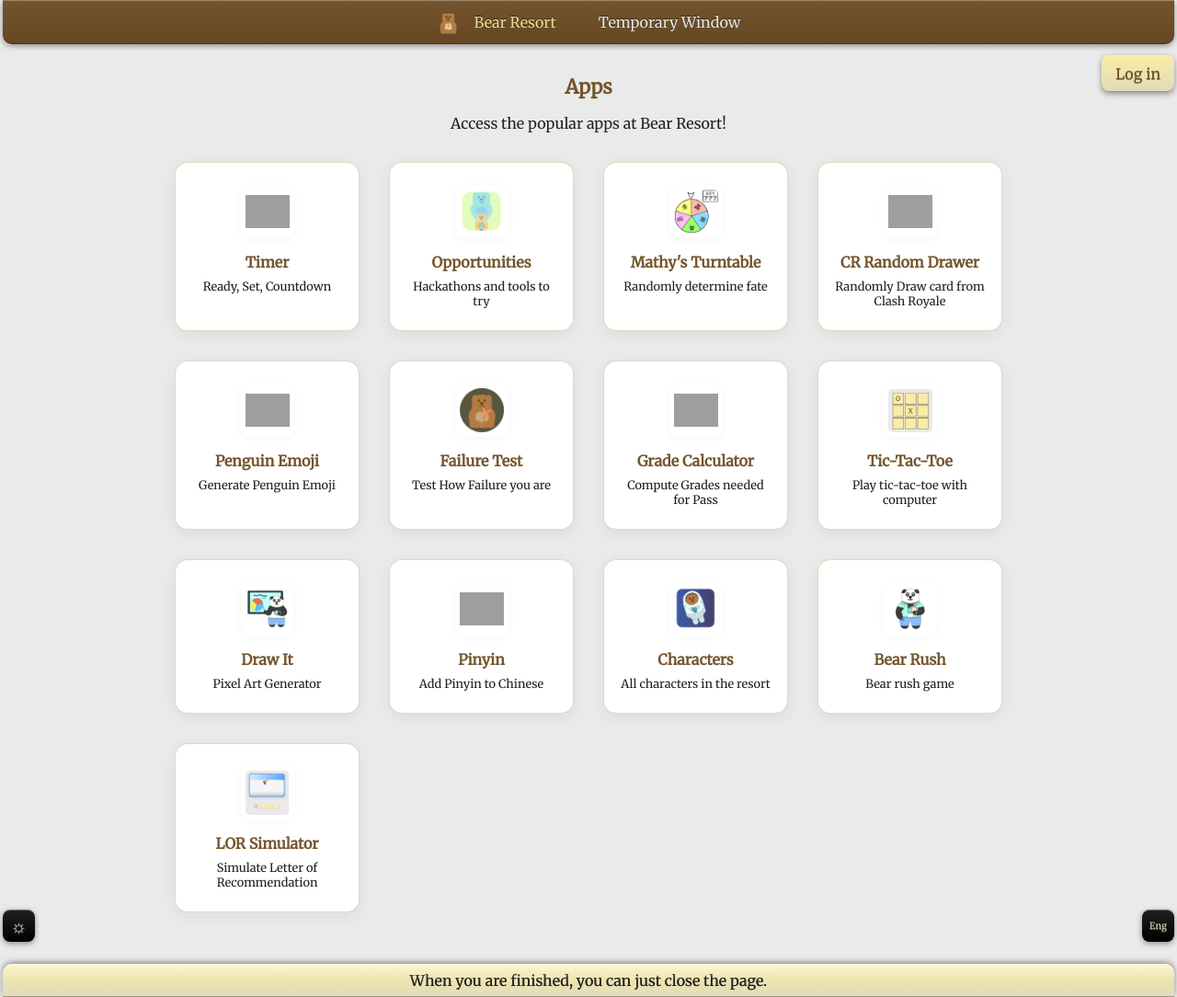
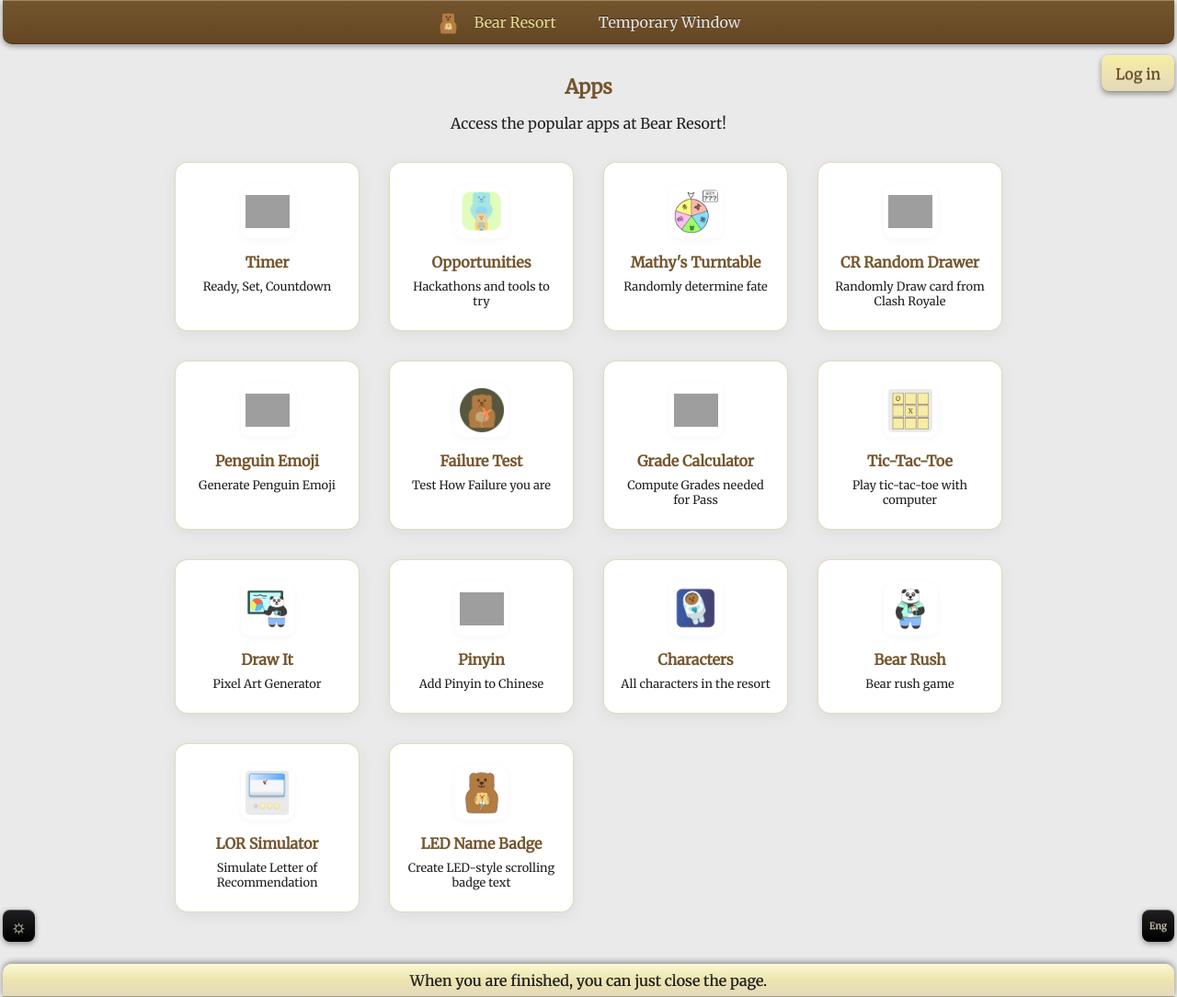
Before and after one commit to Bear-Resort/bear-resort.github.io, a Jekyll site: the page built from apps/index.md, in a window 1280 px wide and 1084 px high, cut to the strip 0-1084 px from the top of the window. Shown: the whole strip at 92% size. Built offline with Jekyll 4.4.1, drawn with Linux system fonts in a browser that asks for light colours; our own code applies the rules of GitHub Pages for plain Markdown files; grey boxes are pictures that could not be loaded.

Commit message:
updated led

```diff
--- a/apps/index.md
+++ b/apps/index.md
@@ -139,4 +139,9 @@ title-chn: '软件库'
     <div class="app-name"><span class="eng">LOR Simulator</span><span class="chn">推荐信模拟器</span></div>
     <div class="app-desc"><span class="eng">Simulate Letter of Recommendation</span><span class="chn">模拟推荐信</span></div>
 </a>
+<a class="app-card" href="/led/" target="_blank">
+    <img class="app-img" src="/logos/default-bear.gif" alt="led">
+    <div class="app-name"><span class="eng">LED Name Badge</span><span class="chn">LED 名牌</span></div>
+    <div class="app-desc"><span class="eng">Create LED-style scrolling badge text</span><span class="chn">生成 LED 滚动名牌文字</span></div>
+</a>
 </div>
```
Also changed, not shown: mathland/index.md (+1 -0 lines).
